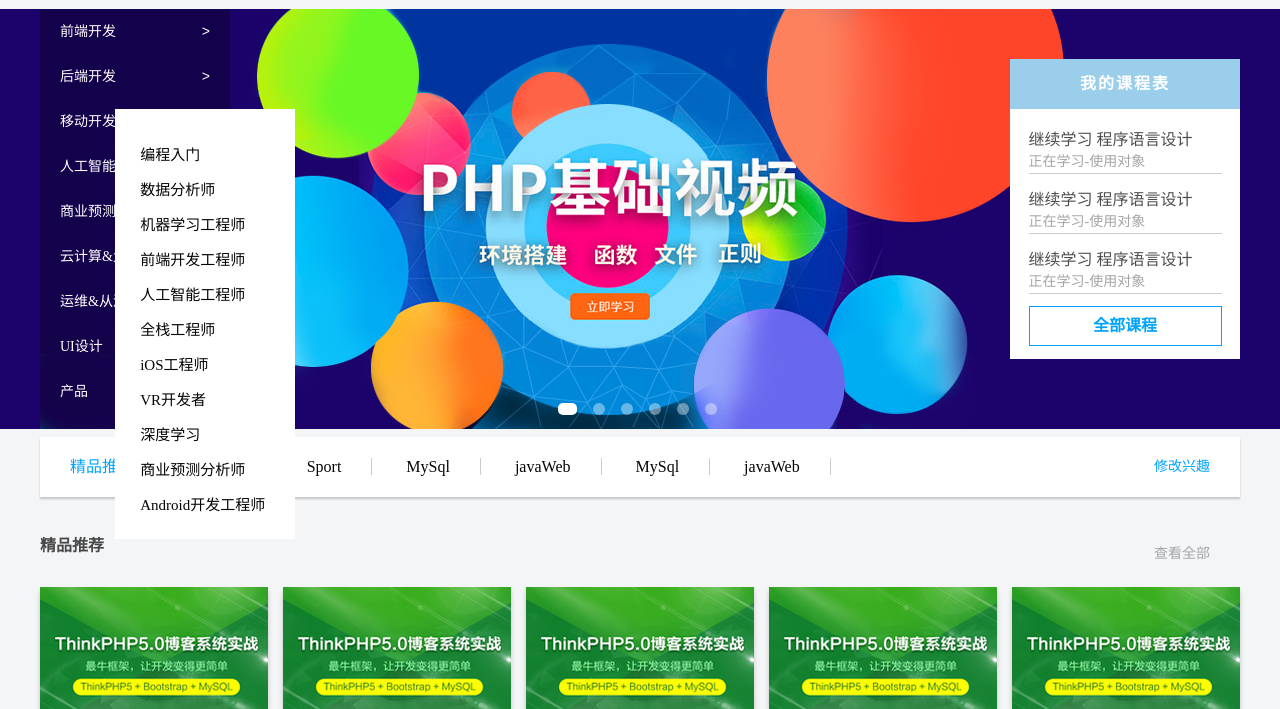
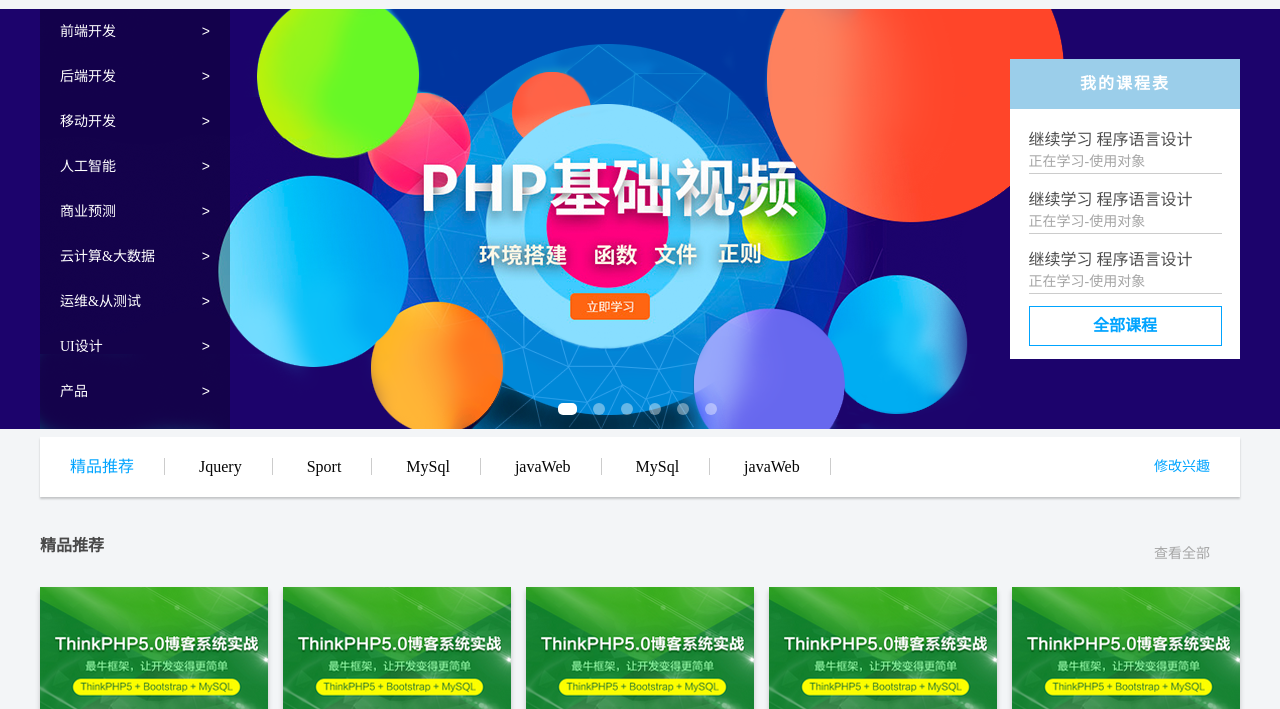
Before and after one commit to maoyusan/web, a plain HTML site: page index.html in a window 1280 px wide. Shown: the part 91-800 px from the top of the page. Drawn offline with Linux system fonts and the light colour scheme.

Commit message:
html笔记

```diff
--- a/index.html
+++ b/index.html
@@ -30,6 +30,7 @@
         </div>
         <!-- 搜索框部分 -->
         <div class="search">
+
             <form action="">
                 <label>
                     <input type="text" placeholder="请输入关键词">
@@ -93,7 +94,6 @@
 
 
 </div>
-
 <div class="recommend container"> <!-- 精品推荐 -->
     <a href="#">精品推荐</a>
     <a href="#">Jquery</a>
@@ -104,7 +104,6 @@
     <a href="#">javaWeb</a>
     <a href="#">修改兴趣</a>
 </div>
-
 <!-- 精品推荐大模块 -->
 <div class="recon-products container">
     <div class="recon-hd"><!--  精品推荐头部 -->
@@ -258,7 +257,6 @@
         </ul>
     </div>
 </div>
-
 <!-- 页面底部分 -->
 <footer>
     <div class="container footer-in">
@@ -297,20 +295,5 @@
     </div>
 </footer>
 
-<div class="float-nav">
-    <a href="">编程入门</a>
-    <a href=""> 数据分析师</a>
-    <a href=""> 机器学习工程师</a>
-    <a href=""> 前端开发工程师</a>
-    <a href="">人工智能工程师</a>
-    <a href=""> 全栈工程师</a>
-    <a href=""> iOS工程师</a>
-    <a href=""> VR开发者</a>
-    <a href="">深度学习</a>
-    <a href=""> 商业预测分析师</a>
-    <a href="">Android开发工程师</a>
-
-</div>
-
 </body>
 </html>
--- a/style.css
+++ b/style.css
@@ -5,6 +5,7 @@
 }
 
 ul {
+
     list-style: none; /* 去掉列表样式小点 */
 }
 
@@ -31,10 +32,10 @@ input {
     box-sizing: border-box; /* CSS3盒子模型 border 和 padding 都包含到 width 里面去 */
 }
 
-.container { /* 因为我们的版心宽度都是1200 都要居中对齐 我们就声明一个公共类 */
+.container {
     width: 1200px;
     margin: 0 auto;
-}
+}/* 因为我们的版心宽度都是1200 都要居中对齐 我们就声明一个公共类 */
 
 /* css初始化结束 */
 /* 页面头部分 */
@@ -399,7 +400,6 @@ nav {
     box-shadow: 0 4px 5px #C7C9CB;
 }
 
-
 .Program .banner ul li:nth-of-type(2) {
     margin-bottom: 25px;
 }
@@ -456,7 +456,6 @@ nav {
 .Re-bd .Re-box ul li {
     position: relative;
 }
-
 
 .Re-bd .Re-box .Mask {
     top: 200px;
```
